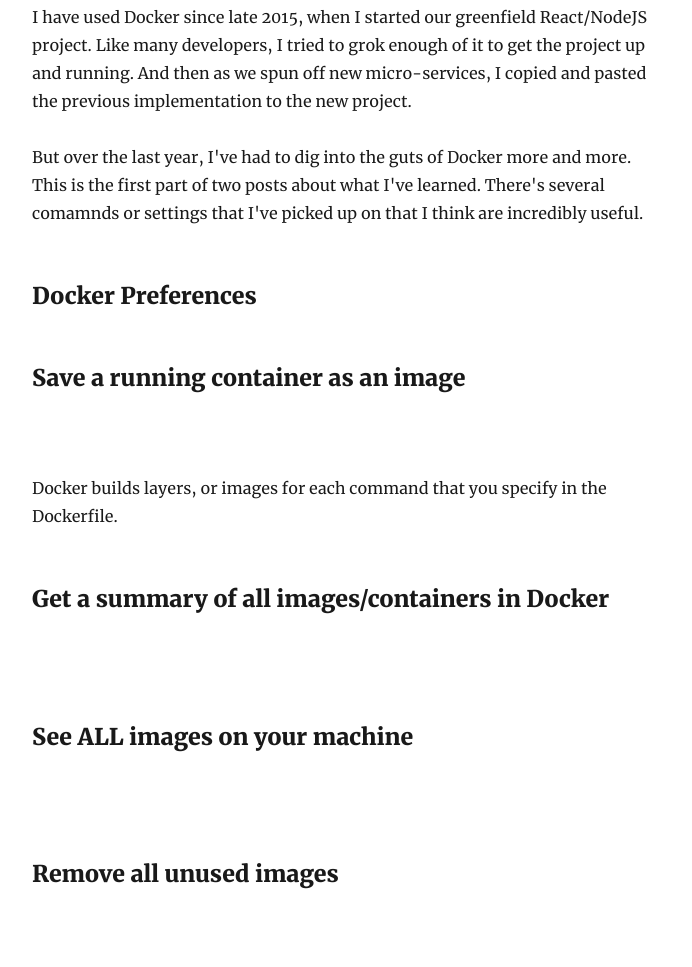
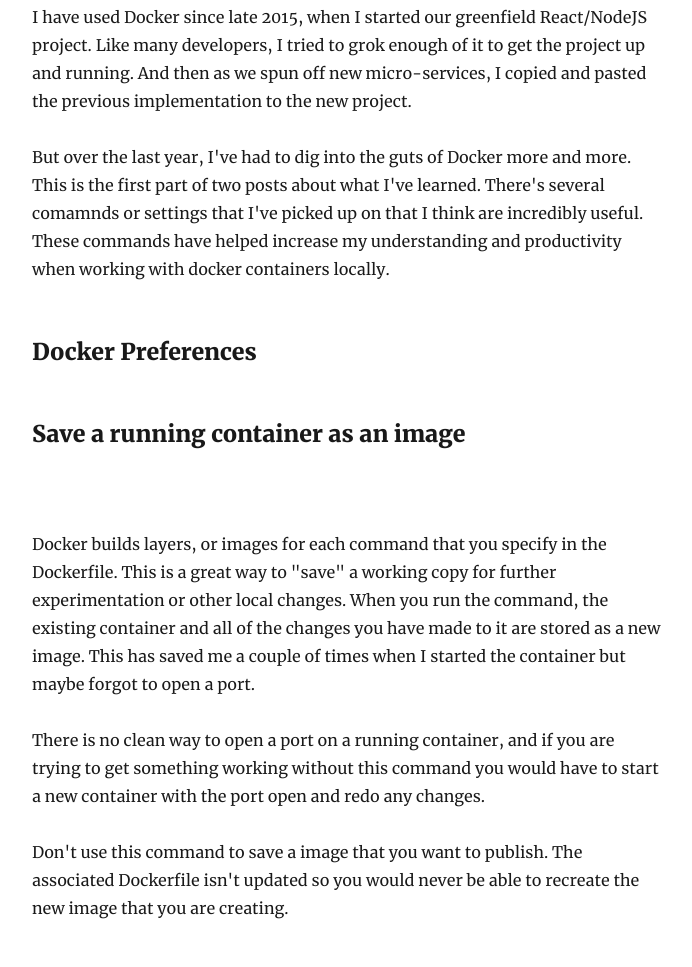
Before and after one commit to areinmeyer/areinmeyer-blog, a Gatsby site: page /dockertips/ in a window 1280 px wide. Shown: the part 264-1231 px from the top of the page, without its empty margins (293-985 px from the left). Built offline with nearby package versions, Linux system fonts and the light colour scheme; Gatsby itself is replaced by a stand-in of ours; some packages are replaced by stand-ins of ours; code samples lack their colours.

Commit message:
Update some package.json and remove post
Oops, didn't mean to publish dockertips yet.  Add to ignore file for now
Update template in package.json to be for me.

````diff
--- a/content/blog/dockertips.md
+++ b/content/blog/dockertips.md
@@ -7,7 +7,7 @@
 
 I have used Docker since late 2015, when I started our greenfield React/NodeJS project.  Like many developers, I tried to grok enough of it to get the project up and running.  And then as we spun off new micro-services, I copied and pasted the previous implementation to the new project.
 
-But over the last year, I've had to dig into the guts of Docker more and more.  This is the first part of two posts about what I've learned.  There's several comamnds or settings that I've picked up on that I think are incredibly useful.
+But over the last year, I've had to dig into the guts of Docker more and more.  This is the first part of two posts about what I've learned.  There's several comamnds or settings that I've picked up on that I think are incredibly useful.  These commands have helped increase my understanding and productivity when working with docker containers locally.
 
 ### Docker Preferences
 
@@ -15,16 +15,24 @@
 ```shell
 docker commit container image2
 ```
-Docker builds layers, or images for each command that you specify in the Dockerfile.
+Docker builds layers, or images for each command that you specify in the Dockerfile. This is a great way to "save" a working copy for further experimentation or other local changes.  When you run the command, the existing container and all of the changes you have made to it are stored as a new image.  This has saved me a couple of times when I started the container but maybe forgot to open a port.
+
+There is no clean way to open a port on a running container, and if you are trying to get something working without this command you would have to start a new container with the port open and redo any changes.
+
+Don't use this command to save a image that you want to publish.  The associated Dockerfile isn't updated so you would never be able to recreate the new image that you are creating.
 ### Get a summary of all images/containers in Docker
 ```shell
 docker system df
 ```
+Want to see how much memory all of your containers and images are using?  This command gives a nice summary of the space used by images, containers and volumes.  Usually when a docker contaier complains that it is out of memory, the likely true problem is that whatever you have allocated overall for Docker to consume has filled up.  Seeing what images and containers are using then can be a good starting point for freeing up space.  Though remember, you can't delete images that are being used by a container, either stopped or running!
 
 ### See ALL images on your machine
 ```shell
 docker ps -a
 ```
+
+Wihtout the `-a` parameter, this shows you all of the running containers.  Add the parameter though and you see all of the stopped containers.  These could be stopped containers, or failed builds.  Use either the name or the container ID to then `docker rm <name>` to remove the container.  Or `docker start <name>` to restart a container.  Often this can be a treasure hunt of past attempts or tests that are no longer needed.
+
 ### Remove all unused images
 ```shell
 docker rmi...
````
Also changed, not shown: package.json (+4 -4 lines), 1 other file.
